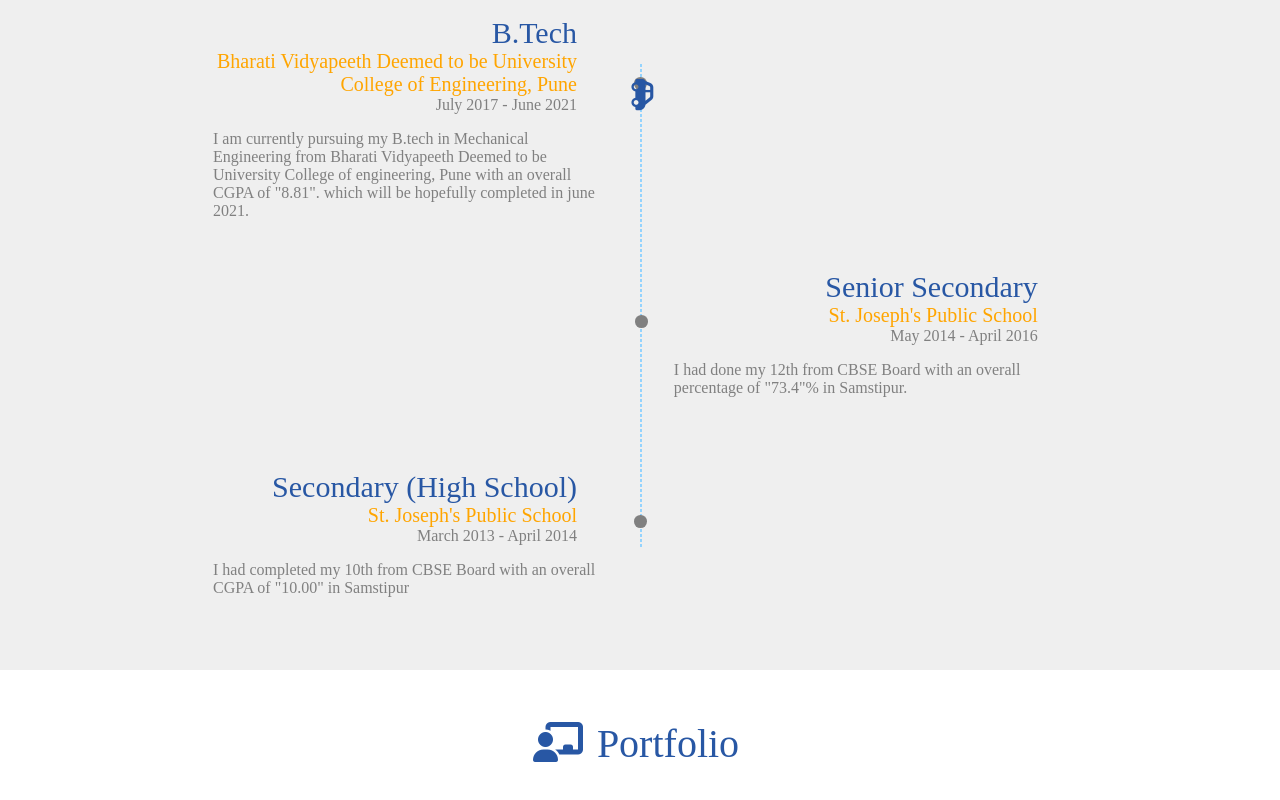
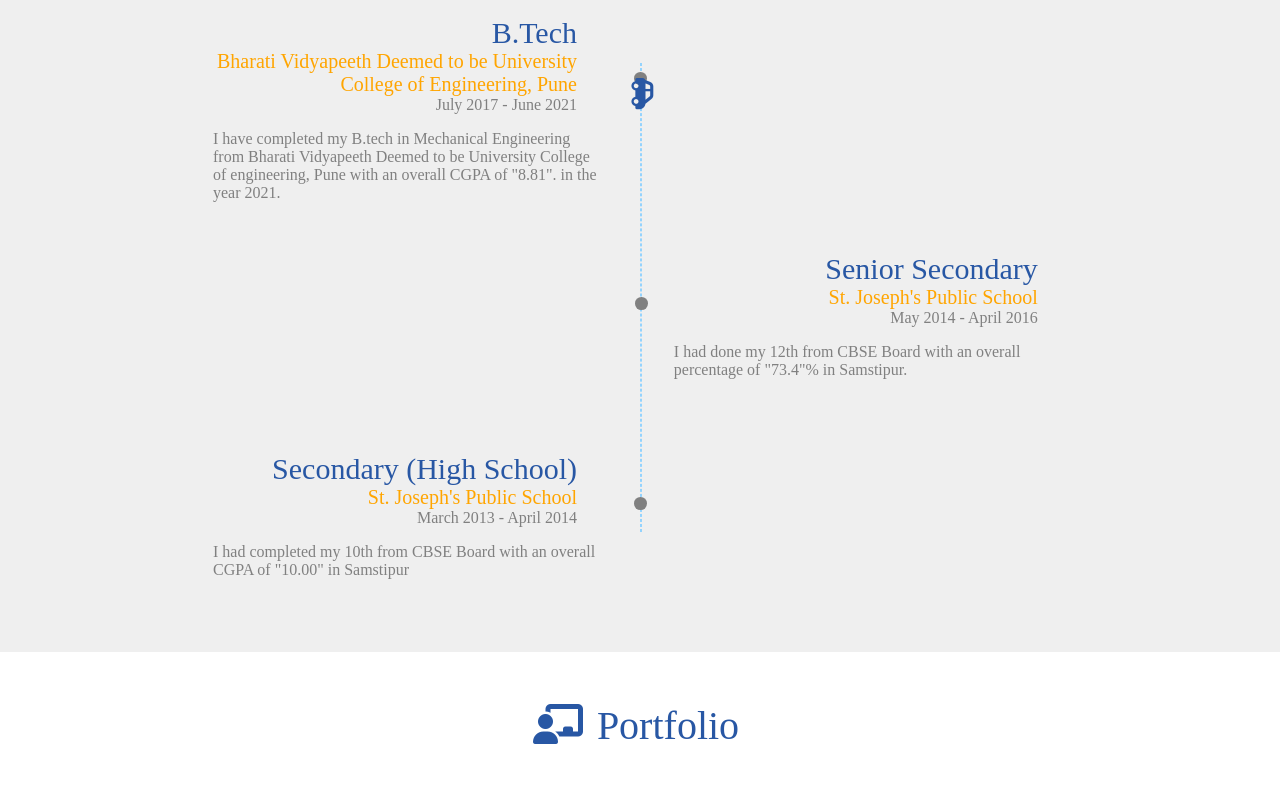
Before and after one commit to itsipratik/Resume-Portfolio, a plain HTML site: page index.html in a window 1280 px wide. Shown: the part 2471-3271 px from the top of the page. Drawn offline with Linux system fonts and the light colour scheme.

Commit message:
Update index.html

```diff
--- a/index.html
+++ b/index.html
@@ -189,9 +189,9 @@
 						<span class="company">Bharati Vidyapeeth Deemed to be University College of Engineering, Pune</span><br>
 						<span class="date">July 2017 - June 2021</span>
 					</div>
-						<p>I am currently pursuing my B.tech in Mechanical Engineering from Bharati Vidyapeeth
+						<p>I have completed my B.tech in Mechanical Engineering from Bharati Vidyapeeth
 							Deemed to be University College of engineering, Pune with an overall CGPA of "8.81".
-							which will be hopefully completed in june 2021.
+							in the year 2021.
 						</p>
 				</div>
 				<div class="timeline-box">
```
